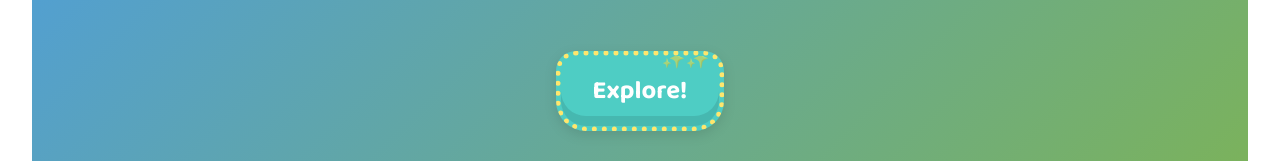
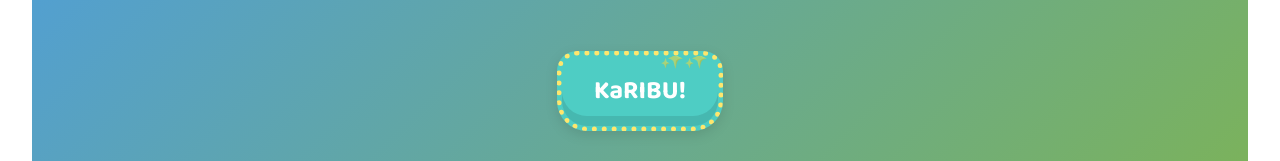
Before and after one commit to dsillydude/Watoto-Fun, a React (Vite) app: page / in a window 1280 px wide. Shown: the part 243-404 px from the top of the page. Built offline with nearby package versions, Linux system fonts and the light colour scheme.

Commit message:
Update App.tsx

```diff
--- a/src/App.tsx
+++ b/src/App.tsx
@@ -163,7 +163,7 @@ function App() {
       whileHover={{ scale: 1.05 }}
       whileTap={{ scale: 0.95 }}
     >
-      <span>Explore!</span>
+      <span>KaRIBU!</span>
       <div className="sparkles">✨✨</div>
     </motion.a>
   </div>
```
